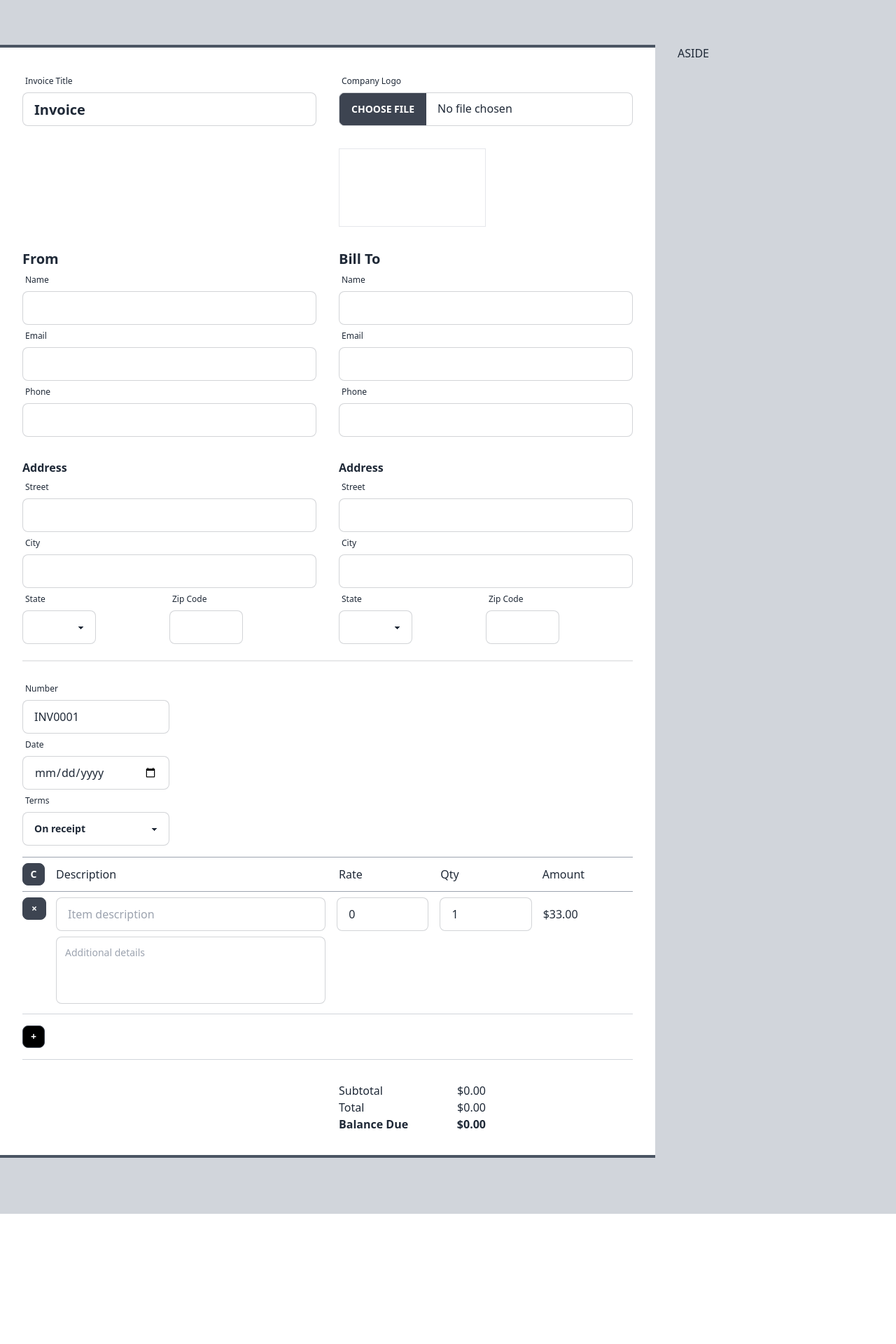
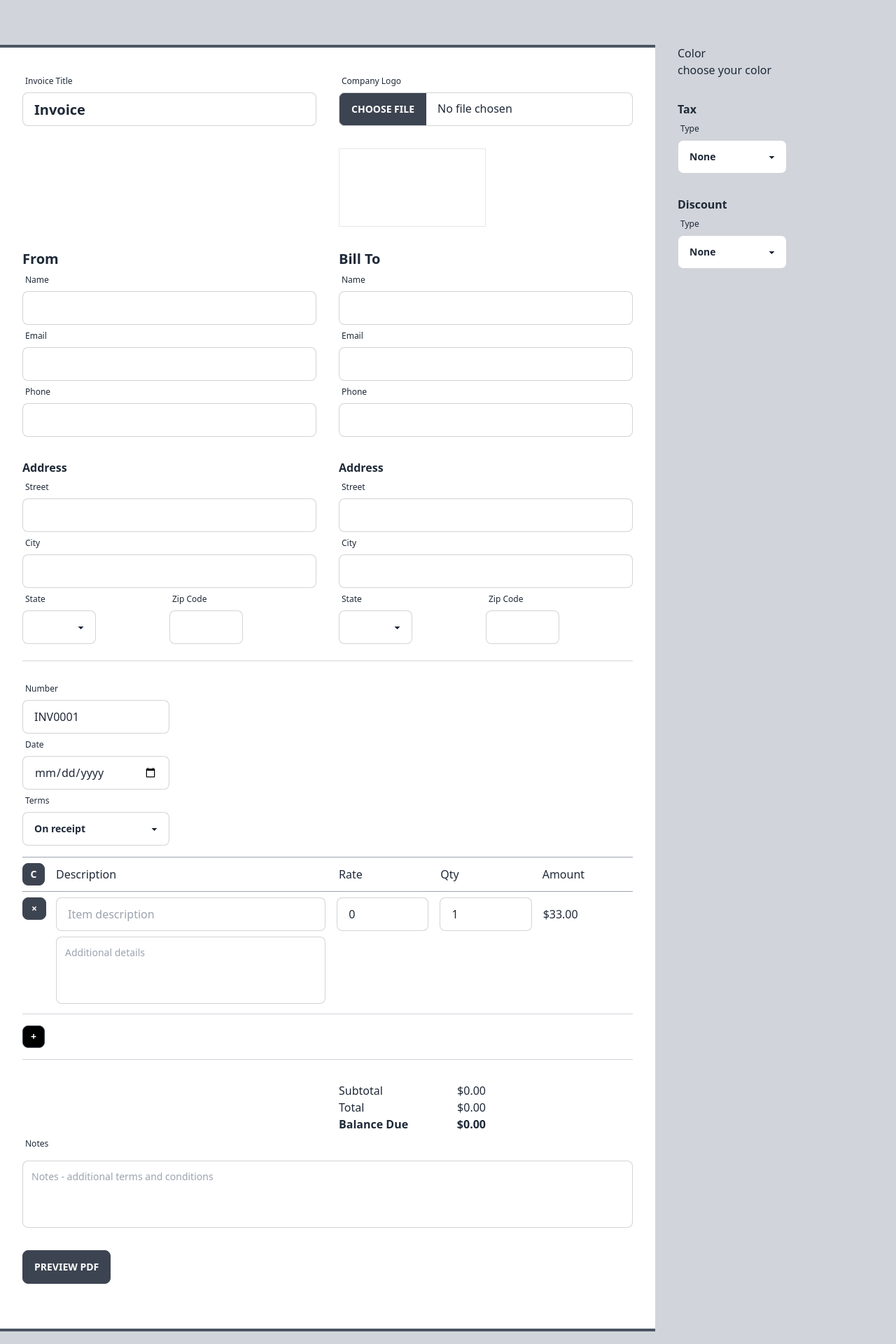
Before and after one commit to chazzlee/quick-invoice, a Next.js app: page / in a window 1280 px wide. Shown: the top 1920 px of the page at 70% size. Before the commit the page ends 1734 px from the top, so only its background shows below. Built offline with nearby package versions, Linux system fonts and the light colour scheme.

Commit message:
start refactoring aside component

```diff
--- /dev/null
+++ b/src/features/invoices/components/InvoiceAside/index.tsx
@@ -0,0 +1,99 @@
+import { FormControl, SelectInput, TextInput } from "@/components/Inputs";
+import { ChangeEvent } from "react";
+import { useWatch } from "react-hook-form";
+import { useInvoiceFormContext } from "../../hooks/useInvoiceFormContext";
+import { InvoiceFormData } from "../../types";
+
+export function InvoiceAside() {
+  const { register } = useInvoiceFormContext();
+  const taxType = useWatch<InvoiceFormData, "tax.type">({
+    name: "tax.type",
+    defaultValue: "no_tax",
+  });
+
+  const discountType = useWatch<InvoiceFormData, "discount.type">({
+    name: "discount.type",
+    defaultValue: "no_discount",
+  });
+
+  const isTaxable = taxType !== "no_tax";
+  const isPercentageDiscount = discountType === "percent";
+  const isFlatDiscount = discountType === "flat_amount";
+
+  return (
+    <aside>
+      <div className="color-container">
+        <h3>Color</h3>
+        <p>choose your color</p>
+      </div>
+
+      <div className="pt-8 tax-container">
+        <h3 className="font-semibold">Tax</h3>
+        <FormControl id="tax-type" label="Type">
+          <SelectInput
+            selectOptions={[
+              { label: "On total", value: "on_total" },
+              { label: "Deducted", value: "deducted" },
+              { label: "Per item", value: "per_item" },
+              { label: "None", value: "no_tax" },
+            ]}
+            {...register("tax.type", {
+              onChange(event: ChangeEvent<HTMLSelectElement>) {
+                // onSelectTaxChange(
+                //   event.target.value as InvoiceFormData["tax"]["type"]
+                // );
+              },
+            })}
+          />
+        </FormControl>
+        {isTaxable ? (
+          <FormControl id="tax-rate" label="Rate">
+            <TextInput
+              type="number"
+              min={0}
+              width="w-1/2"
+              {...register("tax.rate", { valueAsNumber: true })}
+            />
+          </FormControl>
+        ) : null}
+      </div>
+
+      <div className="pt-8 discount-container">
+        <h3 className="font-semibold">Discount</h3>
+        <FormControl id="discount" label="Type">
+          <SelectInput
+            selectOptions={[
+              { label: "None", value: "no_discount" },
+              { label: "Percent", value: "percent" },
+              { label: "Flat amount", value: "flat_amount" },
+            ]}
+            {...register("discount.type")}
+          />
+        </FormControl>
+        {isPercentageDiscount && (
+          <FormControl id="percent" label="Percent">
+            <TextInput
+              width="w-1/2"
+              type="number"
+              {...register("discount.value")}
+            />
+          </FormControl>
+        )}
+        {isFlatDiscount && (
+          <FormControl id="flat-amount" label="Amount">
+            <TextInput
+              width="w-1/2"
+              type="number"
+              {...register("discount.value", {
+                valueAsNumber: true,
+                onChange() {
+                  // updateTotalDiscount();
+                },
+              })}
+            />
+          </FormControl>
+        )}
+      </div>
+    </aside>
+  );
+}
--- /dev/null
+++ b/src/features/invoices/components/InvoiceForm/ExtraNotes.tsx
@@ -0,0 +1,16 @@
+import { FormControl, Textarea } from "@/components/Inputs";
+import { useInvoiceFormContext } from "../../hooks/useInvoiceFormContext";
+
+export function ExtraNotes() {
+  const { register } = useInvoiceFormContext();
+  return (
+    <div className="notes-container">
+      <FormControl id="notes" label="Notes">
+        <Textarea
+          placeholder="Notes - additional terms and conditions"
+          {...register("notes")}
+        />
+      </FormControl>
+    </div>
+  );
+}
--- a/src/features/invoices/components/InvoiceForm/index.tsx
+++ b/src/features/invoices/components/InvoiceForm/index.tsx
@@ -1,6 +1,3 @@
-import { FormProvider, useForm } from "react-hook-form";
-import { defaultInvoice } from "@/features/invoices/defaults";
-import type { InvoiceFormData } from "@/features/invoices/types";
 import { InvoiceTitle } from "./InvoiceTitle";
 import { CompanyLogo } from "./CompanyLogo";
 import { GeneralDetails } from "./GeneralDetails";
@@ -8,16 +5,17 @@ import { AddressDetails } from "./AddressDetails";
 import { InvoiceDetails } from "./InvoiceDetails";
 import { LineItems } from "./LineItems";
 import { BalanceDetails } from "./BalanceDetails";
+import { ExtraNotes } from "./ExtraNotes";
+import { useInvoiceFormContext } from "../../hooks/useInvoiceFormContext";
 
 const FROM = "from";
 const TO = "to";
 
 export function InvoiceForm() {
-  const methods = useForm<InvoiceFormData>({ defaultValues: defaultInvoice });
+  const { handleSubmit } = useInvoiceFormContext();
 
   return (
-    <FormProvider {...methods}>
-      <form className="px-8">
+    <form className="px-8" onSubmit={handleSubmit((data) => console.log(data))}>
       <div className="grid grid-cols-2 gap-8">
         <>
           <InvoiceTitle />
@@ -40,9 +38,14 @@ export function InvoiceForm() {
       </div>
 
       <LineItems />
+      <BalanceDetails />
+      <ExtraNotes />
 
-        <BalanceDetails />
+      <div className="py-8">
+        <button type="submit" className="btn">
+          Preview PDF
+        </button>
+      </div>
     </form>
-    </FormProvider>
   );
 }
--- a/src/pages/index.tsx
+++ b/src/pages/index.tsx
@@ -1,8 +1,14 @@
 import Head from "next/head";
 import { Inter } from "@next/font/google";
 import { InvoiceForm } from "@/features/invoices/components/InvoiceForm";
+import { InvoiceAside } from "@/features/invoices/components/InvoiceAside";
+import { FormProvider, useForm } from "react-hook-form";
+import { defaultInvoice } from "@/features/invoices/defaults";
+import type { InvoiceFormData } from "@/features/invoices/types";
 
 export default function Home() {
+  const methods = useForm<InvoiceFormData>({ defaultValues: defaultInvoice });
+
   return (
     <>
       <Head>
@@ -12,13 +18,15 @@ export default function Home() {
         <link rel="icon" href="/favicon.ico" />
       </Head>
       <main className="container mx-auto">
-        <section className="grid grid-cols-[3fr_1fr] pt-16 gap-8">
-          <article className="py-8 mb-20 bg-white border-t-4 border-b-4 border-gray-600">
-            <InvoiceForm />
-          </article>
+        <FormProvider {...methods}>
+          <section className="grid grid-cols-[3fr_1fr] pt-16 gap-8">
+            <article className="py-8 mb-20 bg-white border-t-4 border-b-4 border-gray-600">
+              <InvoiceForm />
+            </article>
 
-          <aside>ASIDE</aside>
-        </section>
+            <InvoiceAside />
+          </section>
+        </FormProvider>
       </main>
     </>
   );
```
Lines whose indentation alone changed are shown as unchanged.
